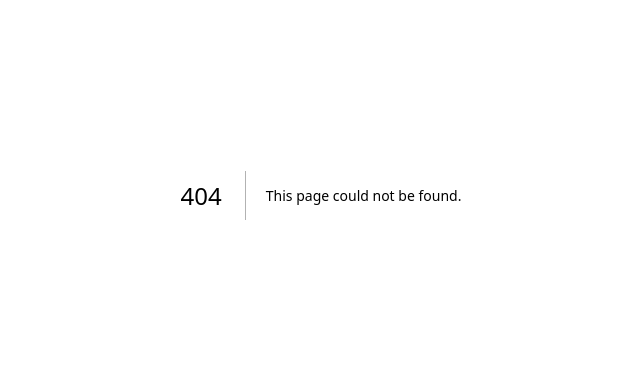
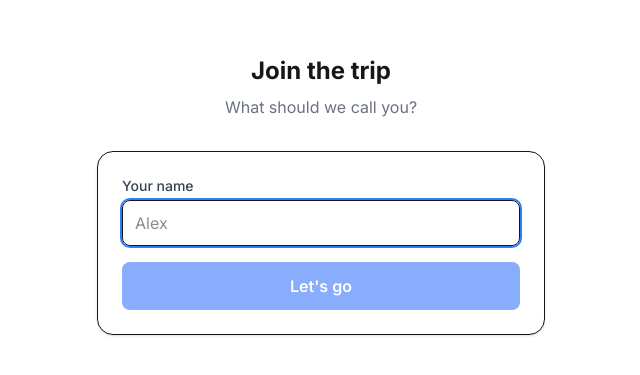
Before and after one commit to jdamon31/trip-planner, a Next.js app: page /trips/1/join in a window 1280 px wide. Before the commit this address had no page. Shown: the part 205-580 px from the top of the page, without its empty margins (319-959 px from the left). Built offline with nearby package versions, Linux system fonts and the light colour scheme.

Commit message:
feat: add join page with localStorage identity persistence

```diff
--- /dev/null
+++ b/app/api/trips/[id]/members/route.ts
@@ -0,0 +1,39 @@
+import { NextResponse } from 'next/server'
+import { getSupabaseServerClient } from '@/lib/supabase/server'
+
+export async function POST(
+  request: Request,
+  { params }: { params: Promise<{ id: string }> }
+) {
+  const { displayName } = await request.json()
+
+  if (!displayName?.trim()) {
+    return NextResponse.json({ error: 'Display name is required' }, { status: 400 })
+  }
+
+  const { id } = await params
+
+  const supabase = getSupabaseServerClient()
+
+  const { data: trip } = await supabase
+    .from('trips')
+    .select('id')
+    .eq('id', id)
+    .single()
+
+  if (!trip) {
+    return NextResponse.json({ error: 'Trip not found' }, { status: 404 })
+  }
+
+  const { data, error } = await supabase
+    .from('members')
+    .insert({ trip_id: id, display_name: displayName.trim() })
+    .select('id, display_name')
+    .single()
+
+  if (error) {
+    return NextResponse.json({ error: error.message }, { status: 500 })
+  }
+
+  return NextResponse.json({ id: data.id, displayName: data.display_name })
+}
--- /dev/null
+++ b/app/trips/[id]/join/page.tsx
@@ -0,0 +1,77 @@
+'use client'
+import { useState, useEffect } from 'react'
+import { useRouter, useParams } from 'next/navigation'
+import { getMemberFromStorage, saveMemberToStorage } from '@/hooks/useMember'
+
+export default function JoinPage() {
+  const router = useRouter()
+  const params = useParams<{ id: string }>()
+  const tripId = params.id
+  const [displayName, setDisplayName] = useState('')
+  const [loading, setLoading] = useState(false)
+  const [error, setError] = useState('')
+
+  useEffect(() => {
+    const existing = getMemberFromStorage(tripId)
+    if (existing) {
+      router.replace(`/trips/${tripId}`)
+    }
+  }, [tripId, router])
+
+  async function handleJoin(e: React.FormEvent) {
+    e.preventDefault()
+    if (!displayName.trim()) return
+    setLoading(true)
+    setError('')
+
+    const res = await fetch(`/api/trips/${tripId}/members`, {
+      method: 'POST',
+      headers: { 'Content-Type': 'application/json' },
+      body: JSON.stringify({ displayName }),
+    })
+
+    const data = await res.json()
+    if (!res.ok) {
+      setError(data.error || 'Failed to join trip')
+      setLoading(false)
+      return
+    }
+
+    saveMemberToStorage(tripId, { memberId: data.id, displayName: data.displayName })
+    router.replace(`/trips/${tripId}`)
+  }
+
+  return (
+    <main className="min-h-screen flex flex-col items-center justify-center p-6">
+      <div className="w-full max-w-md">
+        <h1 className="text-2xl font-bold text-center mb-2">Join the trip</h1>
+        <p className="text-gray-500 text-center mb-8">What should we call you?</p>
+
+        <form onSubmit={handleJoin} className="bg-white rounded-2xl shadow-sm border p-6 space-y-4">
+          <div>
+            <label className="block text-sm font-medium text-gray-700 mb-1">Your name</label>
+            <input
+              type="text"
+              value={displayName}
+              onChange={e => setDisplayName(e.target.value)}
+              placeholder="Alex"
+              autoFocus
+              className="w-full border rounded-lg px-3 py-2.5 text-base focus:outline-none focus:ring-2 focus:ring-blue-500"
+              required
+            />
+          </div>
+
+          {error && <p className="text-red-600 text-sm">{error}</p>}
+
+          <button
+            type="submit"
+            disabled={loading || !displayName.trim()}
+            className="w-full bg-blue-600 text-white rounded-lg py-3 font-semibold text-base disabled:opacity-50 active:bg-blue-700"
+          >
+            {loading ? 'Joining...' : "Let's go"}
+          </button>
+        </form>
+      </div>
+    </main>
+  )
+}
```
